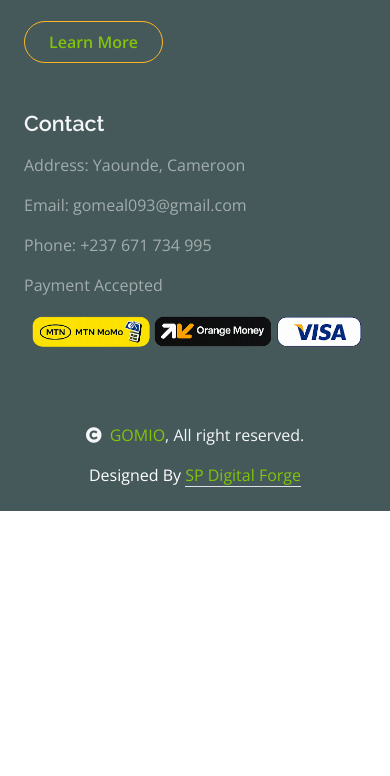
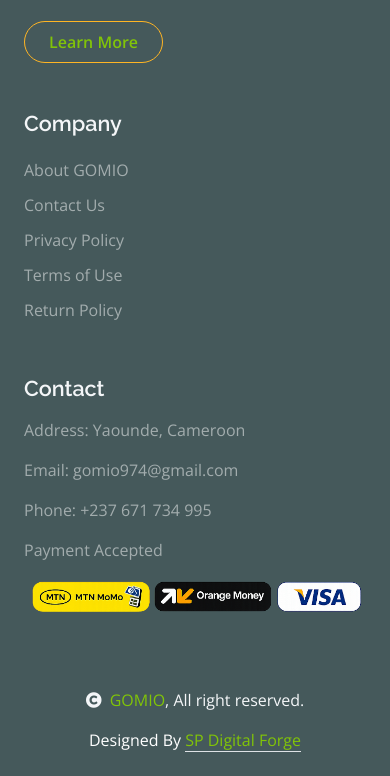
Before and after one commit to prinsley237/GOMIO-, a plain HTML site: page index.html in a window 390 px wide. Shown: the part 4501-5277 px from the top of the page. Before the commit the page ends 5012 px from the top, so only its background shows below. Drawn offline with nearby package versions, Linux system fonts and the light colour scheme.

```diff
--- a/index.html
+++ b/index.html
@@ -47,7 +47,7 @@
             <div class="d-flex justify-content-between">
                 <div class="top-info ps-2">
                     <small class="me-3"><i class="fas fa-map-marker-alt me-2 text-secondary"></i> <span class="text-white">Yaounde, Cameroon</span></small>
-                    <small class="me-3"><i class="fas fa-envelope me-2 text-secondary"></i><span class="text-white">gomio093@gmail.com</span></small>
+                    <small class="me-3"><i class="fas fa-envelope me-2 text-secondary"></i><span class="text-white">gomio974@gmail.com</span></small>
                 </div>
                 <div class="top-link pe-2">
                     <small class="text-white"><i class="fab fa-whatsapp me-2 text-secondary"></i>Support: +237 671 734 995</small>
@@ -357,23 +357,21 @@
                             <a href="features.html" class="btn border-secondary py-2 px-4 rounded-pill text-primary">Learn More</a>
                         </div>
                     </div>
-                    <!-- <div class="col-lg-3 col-md-6">
+                    <div class="col-lg-3 col-md-6">
                         <div class="d-flex flex-column text-start footer-item">
                             <h4 class="text-light mb-3">Company</h4>
                             <a class="btn-link" href="about.html">About GOMIO</a>
                             <a class="btn-link" href="contact.html">Contact Us</a>
-                            <a class="btn-link" href="#">Privacy Policy</a>
-                            <a class="btn-link" href="#">Terms & Conditions</a>
-                            <a class="btn-link" href="#">FAQ</a>
-                            <a class="btn-link" href="">Return Policy</a>
-                            <a class="btn-link" href="">FAQs & Help</a>
+                            <a class="btn-link" href="privacy-policy.html">Privacy Policy</a>
+                            <a class="btn-link" href="terms.html">Terms of Use</a>
+                            <a class="btn-link" href="return-policy.html">Return Policy</a>
                         </div>
-                    </div> -->
+                    </div>
                     <div class="col-lg-3 col-md-6">
                         <div class="footer-item">
                             <h4 class="text-light mb-3">Contact</h4>
                             <p>Address: Yaounde, Cameroon</p>
-                            <p>Email: gomeal093@gmail.com</p>
+                            <p>Email: gomio974@gmail.com</p>
                             <p>Phone: +237 671 734 995</p>
                             <p>Payment Accepted</p>
                             <img src="img/payment.png" class="img-fluid" alt="">
@@ -404,7 +402,7 @@
 
 
         <!-- Back to Top -->
-        <a href="#" class="btn btn-primary border-3 border-primary rounded-circle back-to-top"><i class="fa fa-arrow-up"></i></a>
+        <a href="https://wa.me/237671734995" class="btn btn-primary border-3 border-primary rounded-circle back-to-top" aria-label="Chat with us on WhatsApp" target="_blank" rel="noopener noreferrer"><i class="fab fa-whatsapp"></i></a>
 
 
     <!-- JavaScript Libraries -->
@@ -417,6 +415,22 @@
 
     <!-- Template Javascript -->
     <script src="js/main.js"></script>
+
+
+
+    <!--Start of Tawk.to Script-->
+<script type="text/javascript">
+var Tawk_API=Tawk_API||{}, Tawk_LoadStart=new Date();
+(function(){
+var s1=document.createElement("script"),s0=document.getElementsByTagName("script")[0];
+s1.async=true;
+s1.src='https://embed.tawk.to/6a8c9786b62d0c3444af6a54/1k0qivpsp';
+s1.charset='UTF-8';
+s1.setAttribute('crossorigin','*');
+s0.parentNode.insertBefore(s1,s0);
+})();
+</script>
+<!--End of Tawk.to Script-->
     </body>
 
 </html>
```
